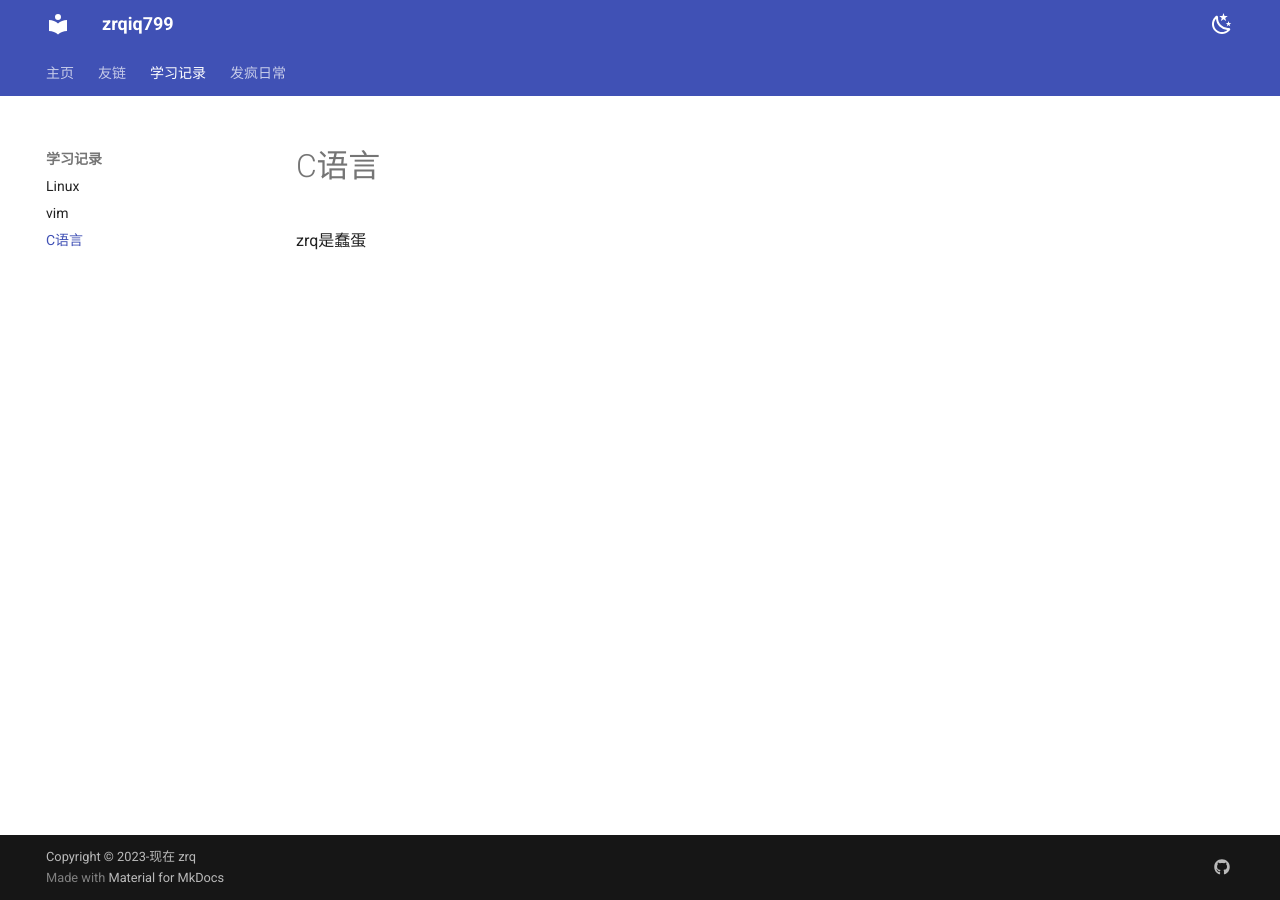
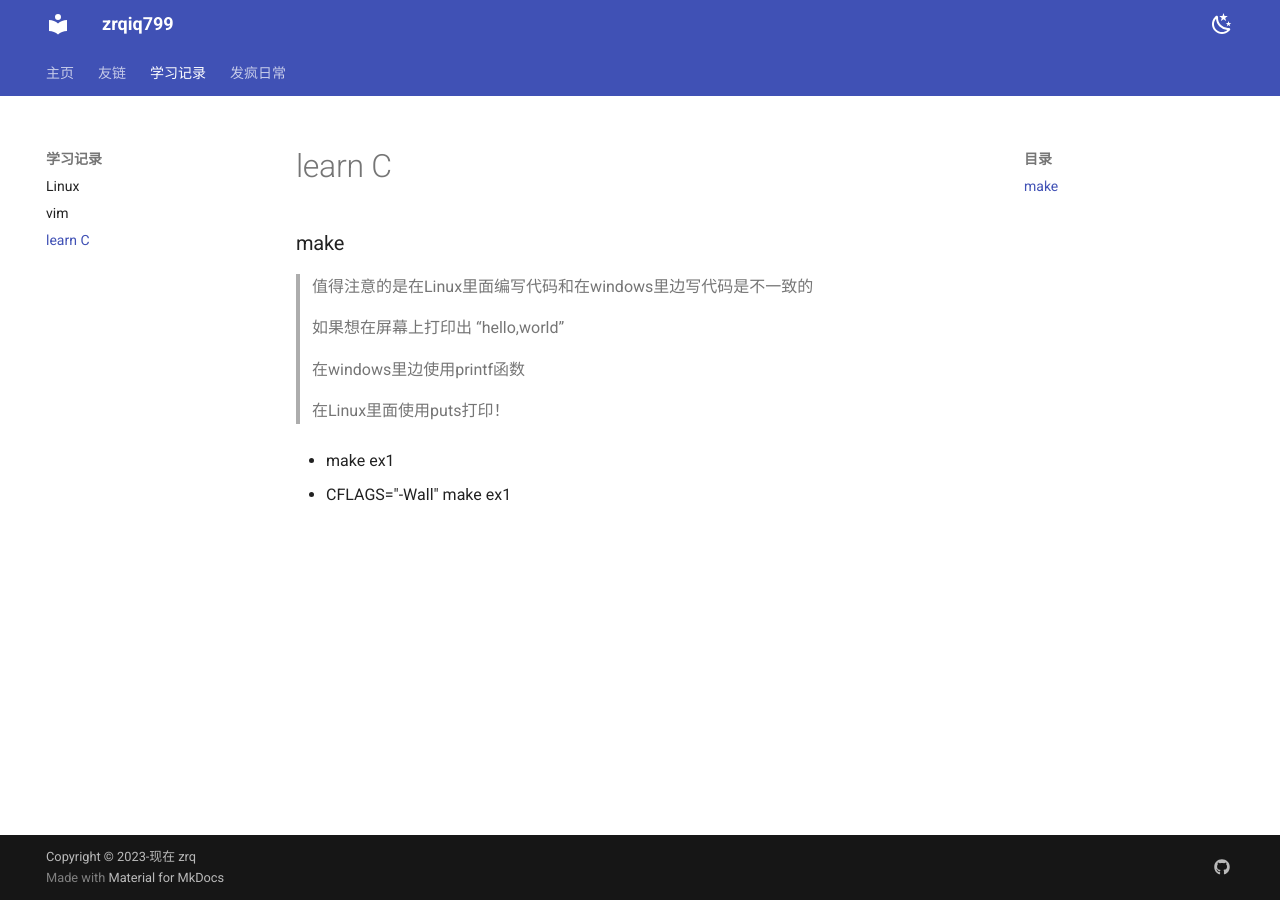
Before and after one commit to zrqiq/zrq-blog, an MkDocs documentation site: the page built from docs/qqq/x.md, in a window 1280 px wide. Built offline with MkDocs 1.6.1 and Material for MkDocs 9.7.7, drawn with Linux system fonts in a browser that asks for light colours.

Commit message:
2023-12-11_21:52:29 update

```diff
--- a/docs/qqq/x.md
+++ b/docs/qqq/x.md
@@ -1,3 +1,15 @@
-# C语言
+# learn C
 
-zrq是蠢蛋
+### make
+
+> 值得注意的是在Linux里面编写代码和在windows里边写代码是不一致的
+>
+> 如果想在屏幕上打印出 “hello,world”
+>
+> 在windows里边使用printf函数
+>
+> 在Linux里面使用puts打印！
+
+- make ex1
+
+- CFLAGS="-Wall" make ex1
--- a/mkdocs.yml
+++ b/mkdocs.yml
@@ -32,7 +32,7 @@ nav:
   - 学习记录:
     - Linux: qqq/qq.md
     - vim: qqq/q.md
-    - C语言: qqq/x.md
+    - learn C: qqq/x.md
   - 发疯日常: sb.md
 plugins:
   - mermaid2:
```
Also changed, not shown: docs/sb.md (+9 -1 lines).
